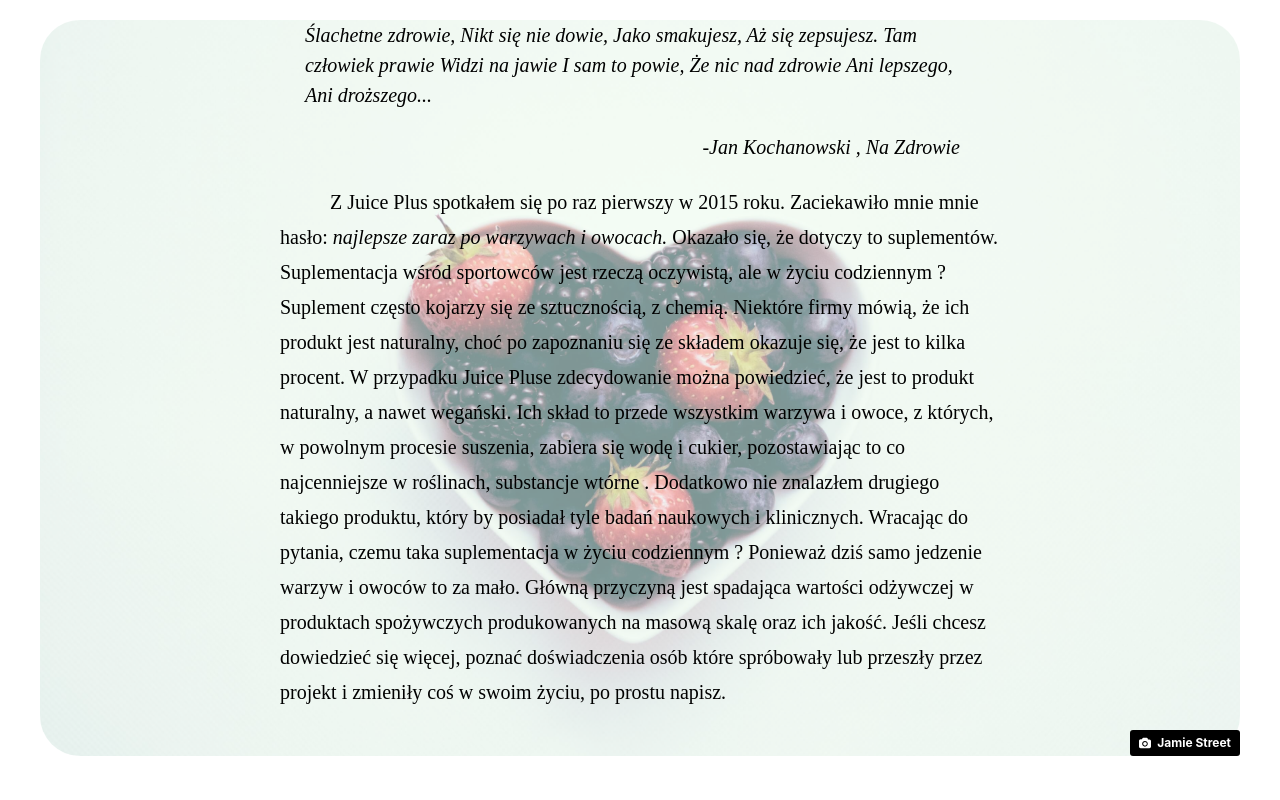
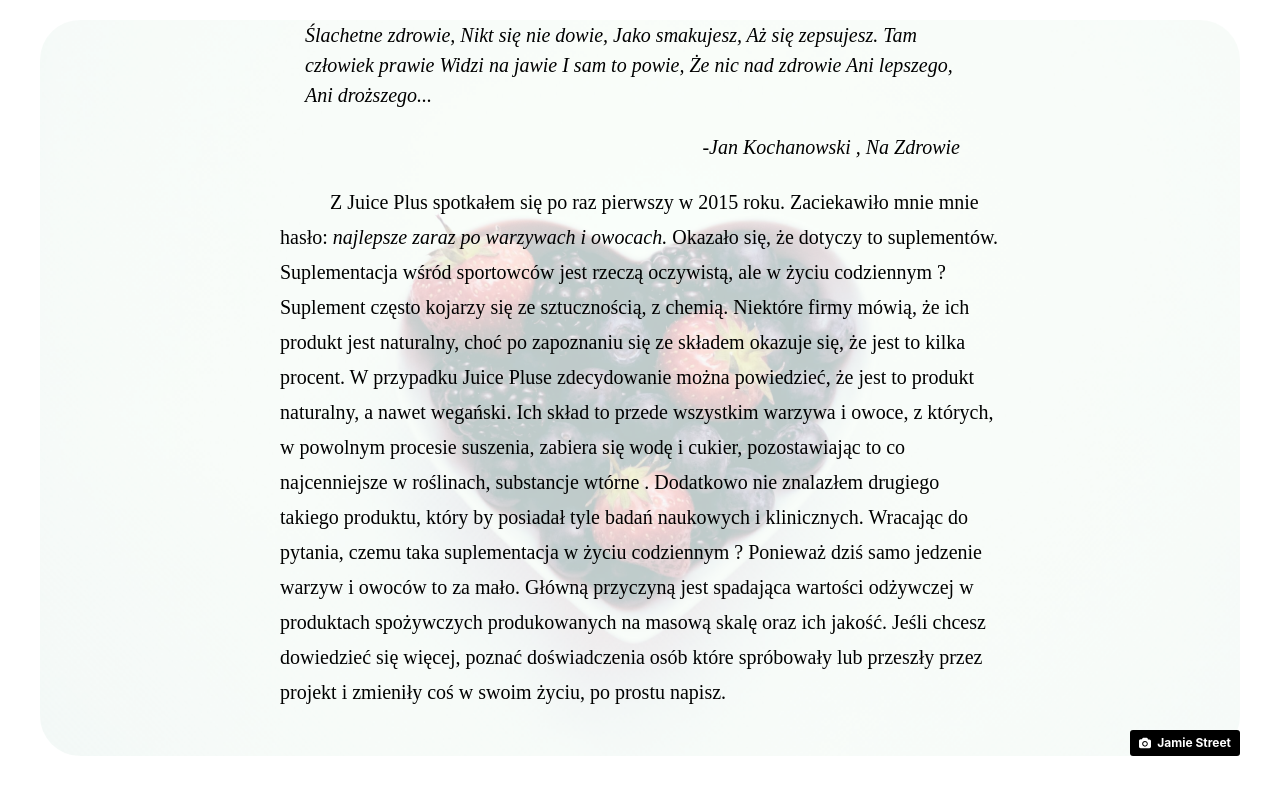
Before and after one commit to PrzemekBartecki/txt-with-bg-opacity, a plain HTML site: page index.html in a window 1280 px wide. Shown: the top 800 px of the page. Drawn offline with Linux system fonts and the light colour scheme.

Commit message:
Update main.css

```diff
--- a/css/main.css
+++ b/css/main.css
@@ -19,7 +19,7 @@
     bottom: 0;
     left: 0;
     right: 0;
-    opacity: .5; }
+    opacity: .25; }
 
 .healty2 {
   height: 800px;
```
